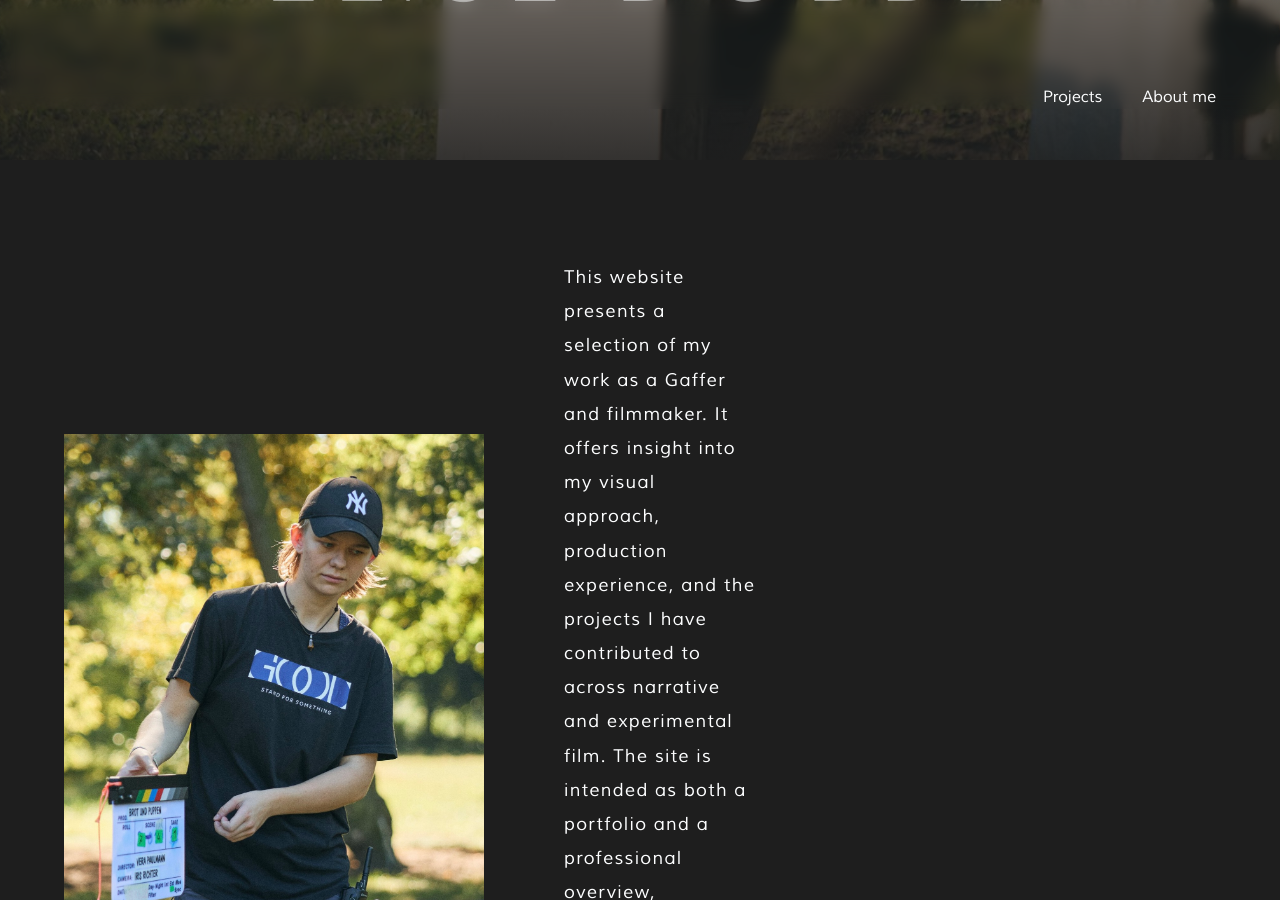
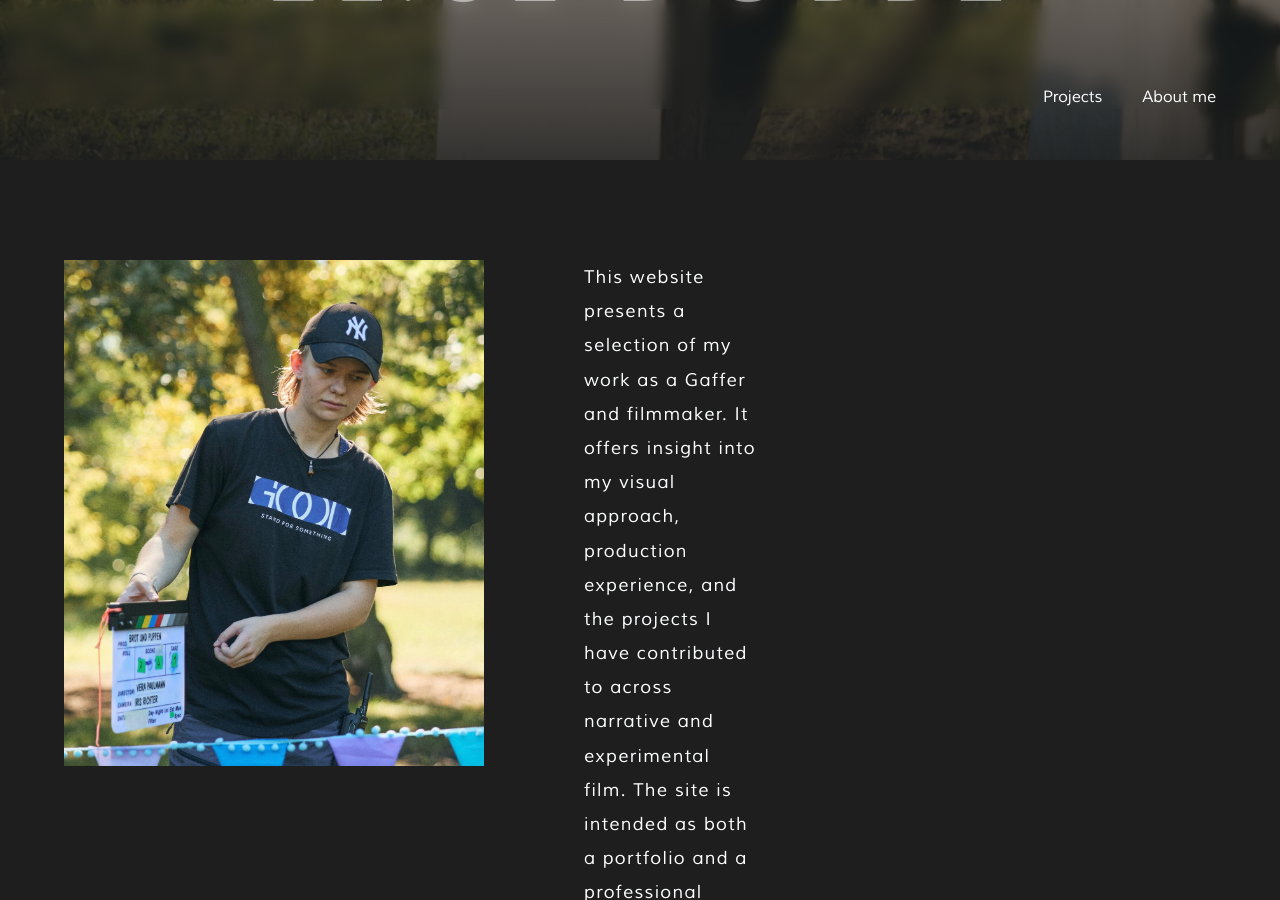
Before and after one commit to elisedobbe/portfolio, an MkDocs documentation site: the page built from docs/index.md, in a window 1280 px wide and 900 px high, scrolled down 748 px. Built offline with MkDocs 1.6.1 and Material for MkDocs 9.7.7, drawn with Linux system fonts in a browser that asks for light colours.

Commit message:
Update extra.css

```diff
--- a/docs/assets/styles/extra.css
+++ b/docs/assets/styles/extra.css
@@ -720,10 +720,10 @@ body:has(.home-hero) .md-tabs__item:first-child .md-tabs__link {
 
 .home-intro__grid {
   display: grid;
-  grid-template-columns: 420px 1fr;
-  gap: 80px;
-  align-items: center;
-  max-width: 1200px;
+  grid-template-columns: 420px minmax(0, 1fr);
+  gap: 100px;
+  align-items: start;
+  width: 100%;
 }
 
 .home-intro__image img {
```
